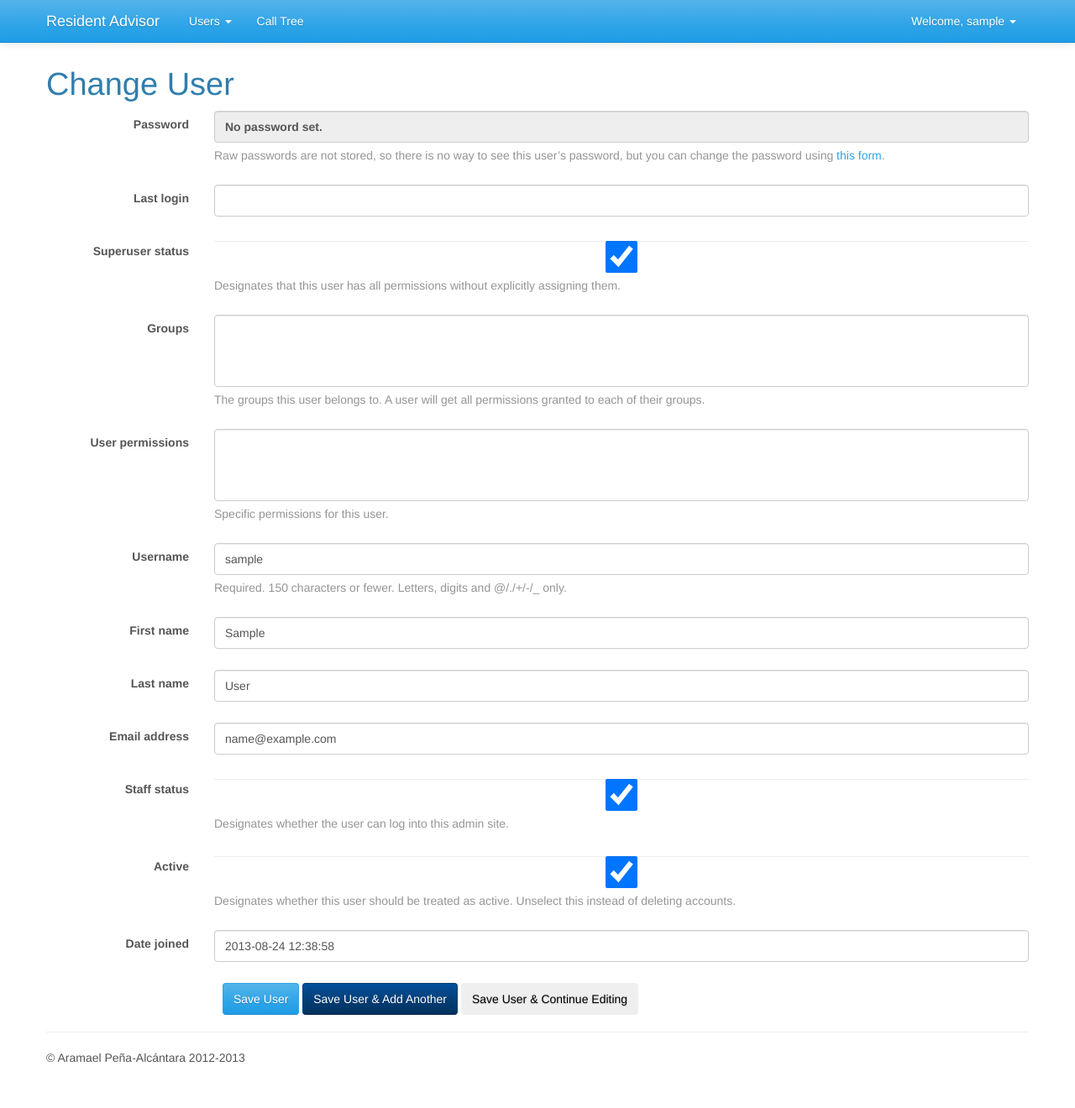
After one commit to aramael/resident-advisor, a Django app: page /users/me/ in a window 1280 px wide. The commit adds this page. Shown: the whole page at 84% size. Run offline with Django 3.2, Linux system fonts and the light colour scheme; the visitor is signed in with stand-in values (Sample User, id 1); lists and menus that the app fills with data are empty; parts of the project's set-up code (start-up, migrations or seed data) failed here and were passed over; some libraries are stand-ins or nearby versions.

Commit message:
Added User Edit and Alias for Self Edi

```diff
--- a/resident_advisor/apps/call_tree/forms.py
+++ b/resident_advisor/apps/call_tree/forms.py
@@ -2,6 +2,7 @@ from django import forms
 from resident_advisor.libs.forms import ActionMethodForm, HideOwnerForm
 from .models import RACallProfile
 from django.contrib.auth.models import User
+from django.contrib.auth.forms import UserChangeForm
 
 
 class RACallProfileForm(ActionMethodForm, HideOwnerForm, forms.ModelForm):
@@ -114,3 +115,14 @@ class UserCreationForm(ActionMethodForm, forms.ModelForm):
             return {"to": 'users_new'}
         elif action == '_continue':
             return {"to": 'users_edit', 'user_id': instance.pk}
+
+
+class UserEditForm(ActionMethodForm, UserChangeForm):
+
+    def location_redirect(self, action, instance):
+        if action == '_save':
+            return {"to": 'users_home'}
+        elif action == '_addanother':
+            return {"to": 'users_new'}
+        elif action == '_continue':
+            return {"to": 'users_edit', 'user_id': instance.pk}
--- a/resident_advisor/urls.py
+++ b/resident_advisor/urls.py
@@ -14,6 +14,8 @@ urlpatterns = patterns('',
     # Call Tree Pages
     url(r'^calltree/$', 'resident_advisor.views.call_tree_home', name='call_tree_home'),
     url(r'^calltree/profile/me/$', 'resident_advisor.views.call_tree_proflie', name='call_tree_proflie'),
+    url(r'^users/(?P<user_id>[0-9]+)/$', 'resident_advisor.views.users_edit', name='users_edit'),
+    url(r'^users/me/$', 'resident_advisor.views.users_edit', {'self_edit': True}, name='account_edit'),
 
     # Call Tree Twilio Pages
     url(r'^twilio/calltree/recieve/$', 'resident_advisor.apps.call_tree.views.call_recieve', name='call_tree_recieve_call'),
--- a/resident_advisor/views.py
+++ b/resident_advisor/views.py
@@ -8,7 +8,7 @@ from django.contrib.auth.decorators import login_required
 from django.contrib.auth.models import User
 from django.shortcuts import render, redirect, get_object_or_404
 from resident_advisor.apps.call_tree.models import RACallProfile
-from resident_advisor.apps.call_tree.forms import RACallProfileForm, UserCreationForm
+from resident_advisor.apps.call_tree.forms import RACallProfileForm, UserCreationForm, UserEditForm
 
 
 @login_required
@@ -85,3 +85,23 @@ def users_new(request):
     }
 
     return render(request, 'users_new.html', context)
+
+
+def users_edit(request, user_id=None, self_edit=False):
+
+    if self_edit:
+        user = request.user
+    else:
+        user = get_object_or_404(User, pk=user_id)
+
+    form = UserEditForm(instance=user, data=request.POST or None, files=request.FILES or None)
+
+    if form.is_valid():
+        location_redirect = form.save()
+        return redirect(**location_redirect)
+
+    context = {
+        'form': form
+    }
+
+    return render(request, 'users_edit.html', context)
--- a/templates/base.html
+++ b/templates/base.html
@@ -46,6 +46,8 @@
                 <li class="dropdown">
                     <a href="#" class="dropdown-toggle" data-toggle="dropdown">Welcome, {{ user.username }} <b class="caret"></b></a>
                     <ul class="dropdown-menu">
+                        <li><a href="{% url "account_edit" %}">Account</a></li>
+                        <li class="divider"></li>
                         <li><a href="{% url "auth_logout" %}">Logout</a></li>
                     </ul>
                 </li>
--- /dev/null
+++ b/templates/users_edit.html
@@ -0,0 +1,42 @@
+{% extends "base.html" %}
+
+{% load simple_forms %}
+
+{% block content %}
+
+    <h1>Change User</h1>
+
+    {% if form.non_field_errors %}
+        <div class="alert alert-error">
+            <a class="close" data-dismiss="alert" href="#">×</a>
+            {{ form.non_field_errors }}
+        </div>
+    {% endif %}
+
+    <form method="post" class="form-horizontal"{% if has_file_field %} enctype="multipart/form-data"{% endif %}>
+        {% csrf_token %}
+
+        {% for field in form.visible_fields %}
+            {% bootstrap_horizontal_field field %}
+        {% endfor %}
+
+        {% for field in form.hidden_fields %}
+            {{ field }}
+        {% endfor %}
+
+        <div class="row-fluid">
+            <div class="col-10 col-offset-2 hidden-phone">
+                <input type="submit" class="btn btn-primary" value="Save User" class="default" name="_save">
+                <input type="submit" class="btn btn-info" value="Save User & Add Another" name="_addanother">
+                <input type="submit" class="btn" value="Save User & Continue Editing" name="_continue">
+            </div>
+        </div>
+
+        <div class="form-actions hidden-tablet hidden-desktop">
+            <input type="submit" class="btn btn-primary btn-block btn-large" value="Save User" class="default" name="_save">
+            <input type="submit" class="btn btn-info btn-block btn-large" value="Save User & Add Another" name="_addanother">
+            <input type="submit" class="btn btn-block btn-large" value="Save User & Continue Editing" name="_continue">
+        </div>
+    </form>
+
+{% endblock %}
--- a/templates/users_home.html
+++ b/templates/users_home.html
@@ -24,7 +24,7 @@
                     <tbody>
                         {% for user in users %}
                             <tr>
-                                <td>{{ user.username }}</td>
+                                <td><a href="{% url "users_edit" user.pk %}">{{ user.username }}</a></td>
                                 <td>{{ user.first_name }} {{ user.last_name }}</td>
                                 <td>{{ user.racallprofile.formatted_phone_number }}</td>
                             </tr>
```
